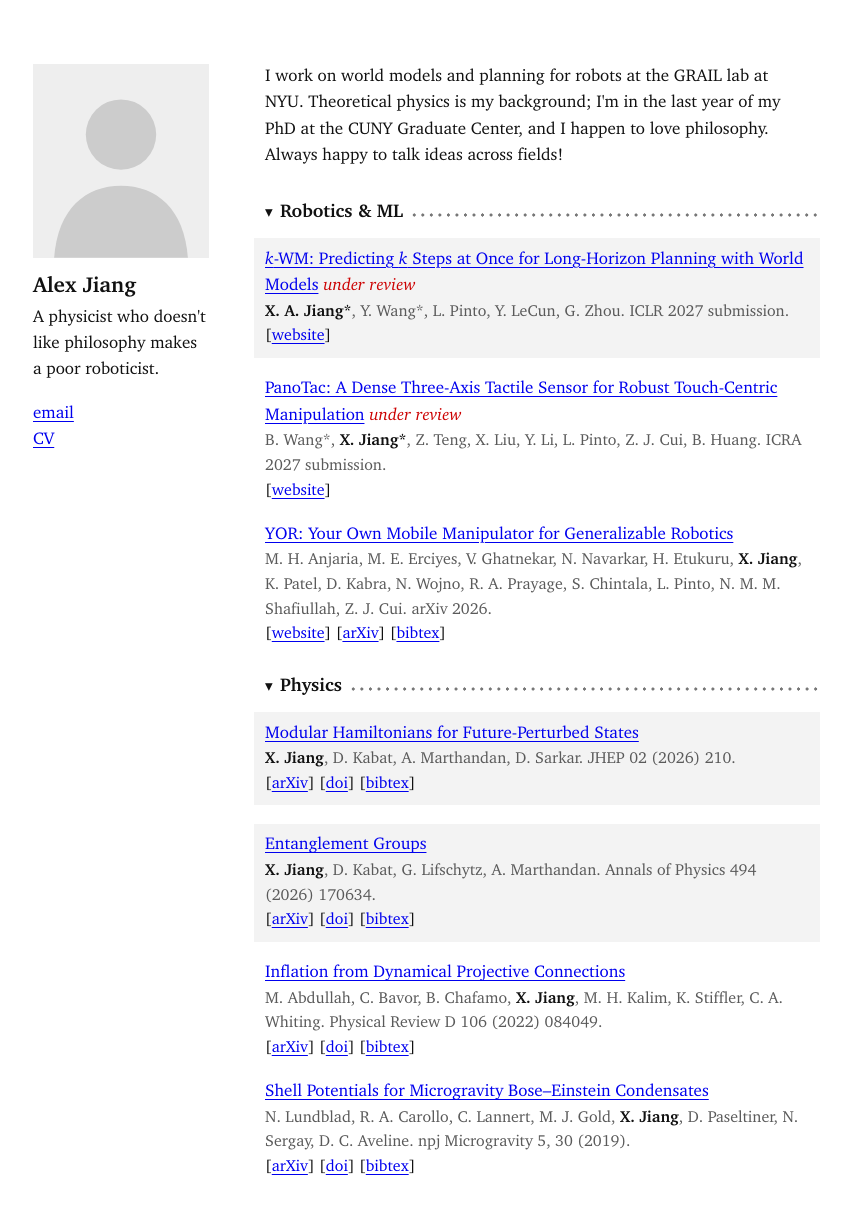
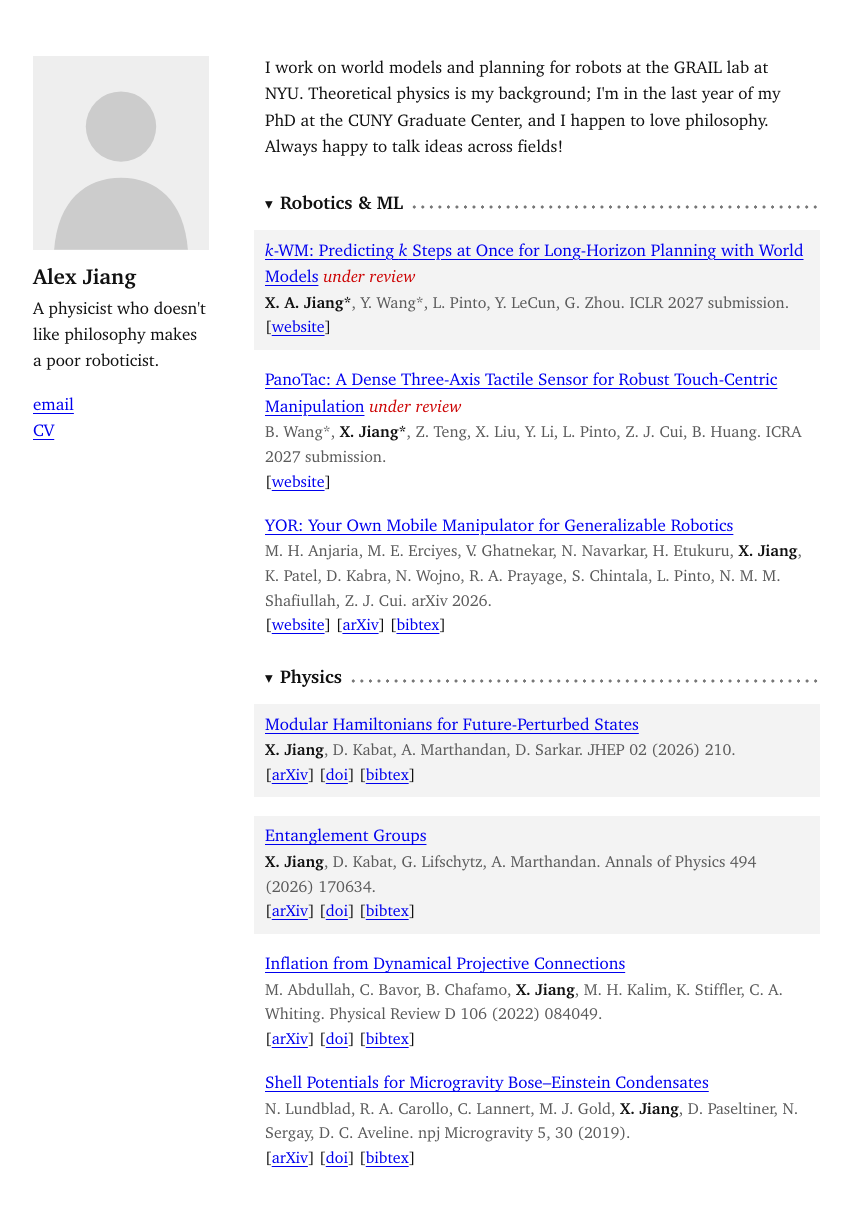
Before and after one commit to Alex-Xiaole-Jiang/Alex-Xiaole-Jiang.github.io, a Jekyll site: the page built from index.html, in a window 1280 px wide and 1304 px high. Shown: the top 1214 px of the window, without its empty margins (219-1067 px from the left). Built offline with Jekyll 4.4.1, drawn with Linux system fonts in a browser that asks for light colours.

Commit message:
Drop the round close button and make the panel glassier
Removes the round close button (closing is still [close], Escape or a
click outside), raises the panel's see-through blur, and trims the space
above the columns to 3.5rem.

Co-Authored-By: Claude Opus 5.5 <noreply@anthropic.com>

```diff
--- a/assets/css/site.css
+++ b/assets/css/site.css
@@ -41,7 +41,7 @@
   --read: 46rem;
   --colgap: 3.5rem;
   --pad: 3rem;           /* outer margin, at least */
-  --top: 4rem;           /* space above the columns */
+  --top: 3.5rem;         /* space above the columns */
   --panel-pad: 2.5rem;   /* inside the write-up panel */
   --phone-pad: 1rem;
   --bleed: 0.7rem;       /* how far gray boxes and dot leaders reach past the text */
@@ -167,7 +167,6 @@ img { max-width: 100%; height: auto; }
 .writeup:target, .js .writeup.open { display: block; }
 .js .writeup:target:not(.open) { display: none; }
 .writeup:focus { outline: none; }
-.shut { display: none; }   /* the panel's close button */
 .writeup h2 { font-size: 1.2rem; margin: 0 0 0.25rem; }
 .writeup .meta { color: var(--gray); font-size: 0.94em; margin: 0 0 1.25rem; }
 .writeup .x { float: right; margin: 0 0 0.5rem 1rem; font-size: 0.94em; }
@@ -183,10 +182,10 @@ img { max-width: 100%; height: auto; }
 /* The panel is as wide as the full write-up column, but its left edge stops
    colgap/2 short of the photo column: half the window plus half the page,
    less the photo column and that gap. It is a little see-through, so the list
-   shows behind it, and a round close button sits on its left edge. */
+   shows behind it. */
 @media not all and (min-width: 104em) {
   .page { grid-template-columns: var(--side) var(--list); }
-  .reader, .shut {
+  .reader {
     visibility: hidden;
     opacity: 0;
     transition: opacity 0.1s, transform 0.1s, visibility 0.1s;
@@ -205,39 +204,22 @@ img { max-width: 100%; height: auto; }
     box-shadow: -0.25rem 0 0.75rem rgba(0, 0, 0, 0.04);
     transform: translateX(1.5rem);
   }
-  .shut {
-    display: block;
-    position: fixed; z-index: 4;
-    top: calc(var(--top) - 0.35rem);
-    right: calc(var(--read) + 2 * var(--panel-pad) - 1.1rem);
-    right: calc(min(var(--read) + 2 * var(--panel-pad),
-                    50vw + (var(--side) + var(--colgap) + var(--list)) / 2 - var(--side) - var(--colgap) / 2) - 1.1rem);
-    width: 2.2rem; height: 2.2rem;
-    padding: 0;
-    border: 1px solid #aaa; border-radius: 50%;
-    background: var(--bg);
-    color: var(--gray);
-    font: 1.35rem/1 Georgia, serif;
-    cursor: pointer;
-    transform: translateX(1.5rem);
-  }
-  .shut:hover { color: var(--text); border-color: var(--text); }
   /* opening: a quick slide in from the right; visible at once, so focus can move into it */
-  .reader.is-open, .reader.is-open ~ .shut {
+  .reader.is-open {
     visibility: visible; opacity: 1; transform: none;
     transition: opacity 0.14s ease-out, transform 0.14s ease-out;
   }
 }
 @supports (backdrop-filter: blur(1px)) or (-webkit-backdrop-filter: blur(1px)) {
   @media not all and (min-width: 104em) {
-    .reader { background: rgba(255, 255, 255, 0.82); -webkit-backdrop-filter: blur(8px); backdrop-filter: blur(8px); }
+    .reader { background: rgba(255, 255, 255, 0.7); -webkit-backdrop-filter: blur(14px); backdrop-filter: blur(14px); }
   }
 }
 /* without JS (separate rule: a browser without :has() would drop the whole list) */
 @media not all and (min-width: 104em) {
   html:not(.js) .reader:has(.writeup:target) { visibility: visible; opacity: 1; transform: none; }
 }
-@media (prefers-reduced-motion: reduce) { .reader, .shut { transition: none !important; } }
+@media (prefers-reduced-motion: reduce) { .reader { transition: none !important; } }
 
 /* ---------- one column (< 54.5em): write-ups open inside their entry ---------- */
 
@@ -278,7 +260,6 @@ img { max-width: 100%; height: auto; }
   }
   .reader .writeup:target { border-top: var(--rule); padding: 1.5rem 0 3rem; }
   .js .reader { display: none; }
-  .shut { display: none; }
 
   .paper > .writeup {
     margin: 0.75rem 0 1.5rem;
--- a/assets/js/site.js
+++ b/assets/js/site.js
@@ -63,7 +63,7 @@
   function closeAndReturn() {
     const id = current;
     if (!id) return;
-    const wasInside = writeup(id).contains(document.activeElement) || document.activeElement.matches(".shut");
+    const wasInside = writeup(id).contains(document.activeElement);
     close();
     if (wasInside) handle(id).focus({ preventScroll: true });
     if (oneColumn.matches && entry(id).getBoundingClientRect().top < 0) entry(id).scrollIntoView();
@@ -92,7 +92,7 @@
       return;
     }
 
-    if (t.closest(".writeup .close, .shut")) {
+    if (t.closest(".writeup .close")) {
       e.preventDefault();
       closeAndReturn();
       return;
--- a/index.html
+++ b/index.html
@@ -38,6 +38,5 @@ layout: default
     {%- endif %}
     {% endfor %}{% endfor %}
   </aside>
-  <button type="button" class="shut" aria-label="Close write-up">&times;</button>
 
 </div>
```
